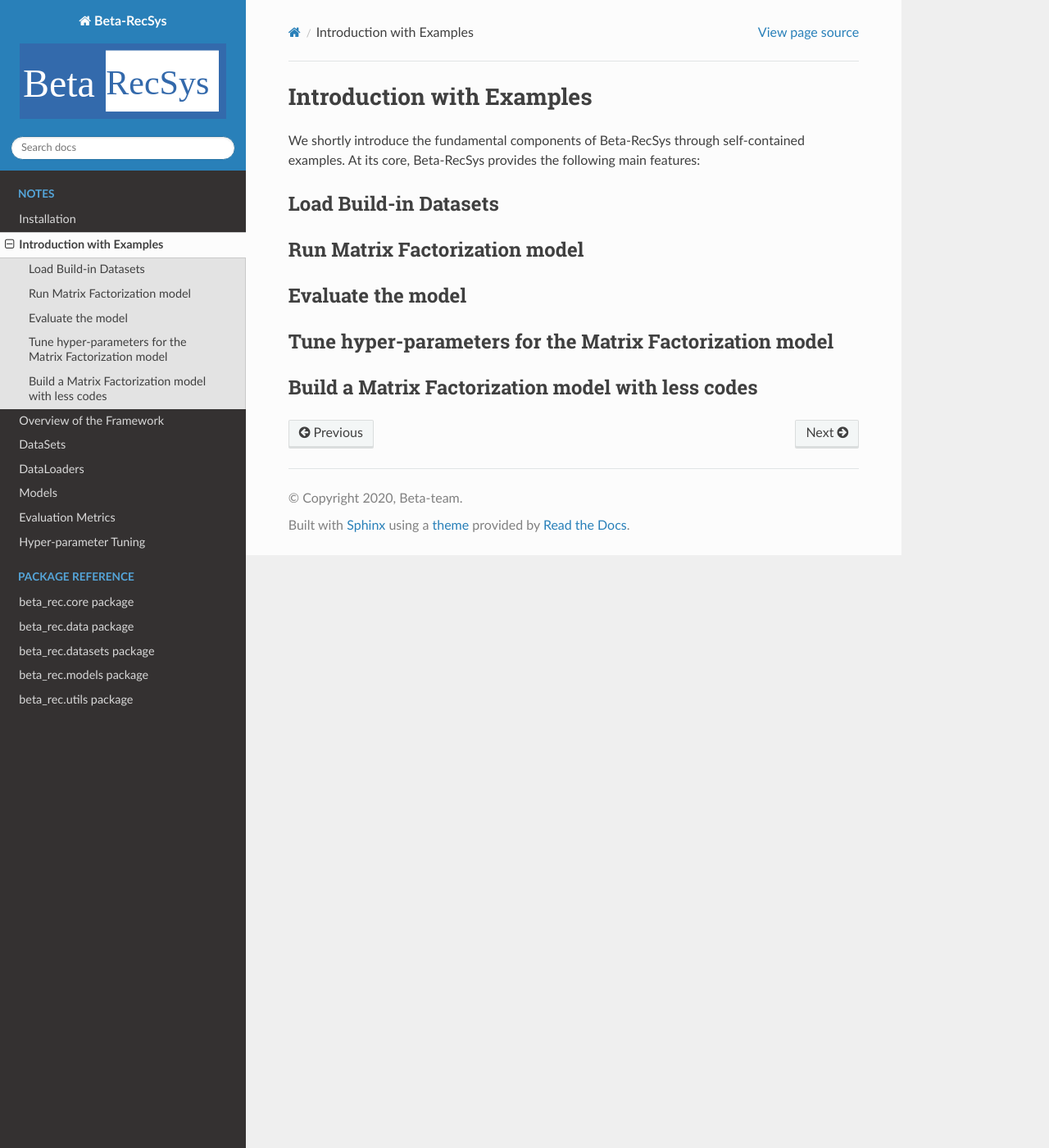
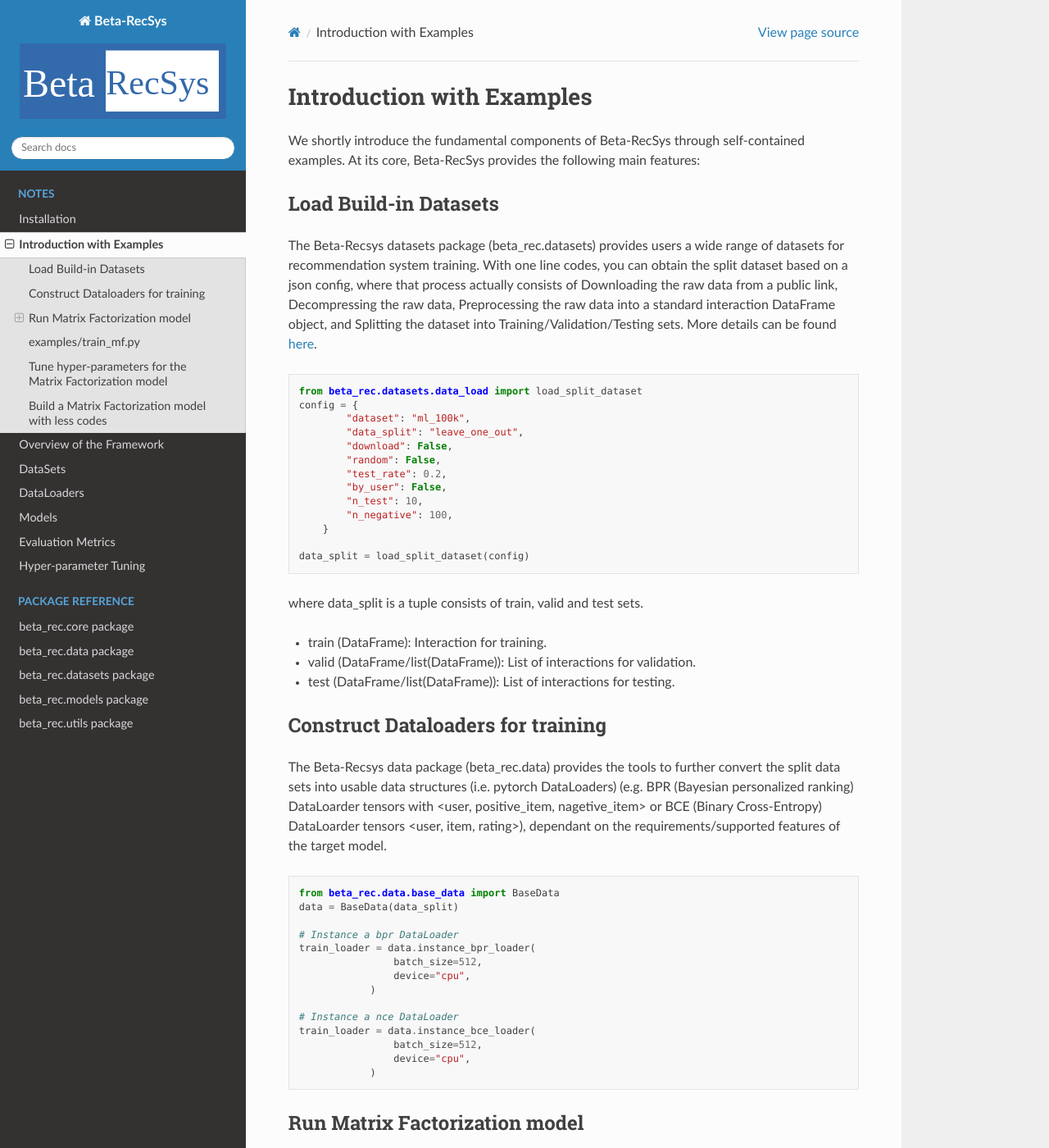
Before and after one commit to beta-team/beta-recsys, a Sphinx documentation site: the page built from docs/notes/introduction.md, in a window 1280 px wide and 1400 px high. Shown: the whole window at 82% size. Built offline with Sphinx 7.4.7 and the Read the Docs theme 2.0.0, drawn with Linux system fonts in a browser that asks for light colours; some of the changed text lies outside the part shown.

Commit message:
chore: finish introduction docs

````diff
--- a/docs/notes/introduction.md
+++ b/docs/notes/introduction.md
@@ -3,11 +3,133 @@
 At its core, Beta-RecSys provides the following main features:
 
 ## Load Build-in Datasets
+The Beta-Recsys datasets package (beta_rec.datasets) provides users a wide range of datasets for recommendation system training.
+With one line codes, you can obtain the split dataset based on a json config,
+where that process actually consists of Downloading the raw data from a public link, Decompressing the raw data,
+Preprocessing the raw data into a standard interaction DataFrame object, and Splitting the dataset into
+Training/Validation/Testing sets. More details can be found [here](https://beta-recsys.readthedocs.io/en/latest/notes/datasets.html).
+```python
+from beta_rec.datasets.data_load import load_split_dataset
+config = {
+        "dataset": "ml_100k",
+        "data_split": "leave_one_out",
+        "download": False,
+        "random": False,
+        "test_rate": 0.2,
+        "by_user": False,
+        "n_test": 10,
+        "n_negative": 100,
+    }
+
+data_split = load_split_dataset(config)
+```
+where data_split is a tuple consists of train, valid and test sets.
+
+- train (DataFrame): Interaction for training.
+- valid (DataFrame/list(DataFrame)): List of interactions for validation.
+- test (DataFrame/list(DataFrame)): List of interactions for testing.
+
+## Construct Dataloaders for training
+The Beta-Recsys data package (beta_rec.data) provides the tools to further convert the split data sets into usable
+data structures (i.e. pytorch DataLoaders) (e.g. BPR (Bayesian personalized ranking) DataLoarder tensors with <user, positive_item, nagetive_item> or
+BCE (Binary Cross-Entropy) DataLoarder tensors <user, item, rating>), dependant on the requirements/supported features of the target model.
+
+```python
+from beta_rec.data.base_data import BaseData
+data = BaseData(data_split)
+
+# Instance a bpr DataLoader
+train_loader = data.instance_bpr_loader(
+                batch_size=512,
+                device="cpu",
+            )
+
+# Instance a nce DataLoader
+train_loader = data.instance_bce_loader(
+                batch_size=512,
+                device="cpu",
+            )
+```
 
 ## Run Matrix Factorization model
+Beta-Recsys provides 9 recommendation models that can be used out-of-the-box.
+For each model, we provide a default config/hyperparamter setting in the format if JOSN.
+Note that these models also accept hyperparamters from command lines.
+### Default config (configs/)
 
-## Evaluate the model
+```json
+{
+    "system": {
+        "root_dir": "../",
+        "log_dir": "logs/",
+        "result_dir": "results/",
+        "process_dir": "processes/",
+        "checkpoint_dir": "checkpoints/",
+        "dataset_dir": "datasets/",
+        "run_dir": "runs/",
+        "tune_dir": "tune_results/",
+        "device": "gpu",
+        "seed": 2020,
+        "metrics": ["ndcg", "precision", "recall", "map"],
+        "k": [5,10,20],
+        "valid_metric": "ndcg",
+        "valid_k": 10,
+        "result_file": "mf_result.csv"
+    },
+    "dataset": {
+        "dataset": "ml_100k",
+        "data_split": "leave_one_out",
+        "download": false,
+        "random": false,
+        "test_rate": 0.2,
+        "by_user": false,
+        "n_test": 10,
+        "n_negative": 100,
+        "result_col": ["dataset","data_split","test_rate","n_negative"]
+    },
+    "model": {
+        "model": "MF",
+        "config_id": "default",
+        "emb_dim": 64,
+        "num_negative": 4,
+        "batch_size": 400,
+        "batch_eval": true,
+        "dropout": 0.0,
+        "optimizer": "adam",
+        "loss": "bpr",
+        "lr": 0.05,
+        "reg": 0.001,
+        "max_epoch": 20,
+        "save_name": "mf.model",
+        "result_col": ["model","emb_dim","batch_size","dropout","optimizer","loss","lr","reg"]
+    }
+}
+
+```
+## examples/train_mf.py
+
+```shell script
+python train_mf.py
+```
 
 ## Tune hyper-parameters for the Matrix Factorization model
+To support easier and faster hyperparameter tuning for each model,
+we also integrate the [Ray](https://github.com/ray-project/ray) framework,
+which is a Python library for model training at scale.
+This enables the distribution of model training/tuning across multiple gpus and/or compute nodes.
+```json
+{
+"tunable": [
+        {"name": "loss", "type": "choice", "values": ["bce", "bpr"]}
+    ]
+}
+```
+Then run train_mf.py with parameter '--tune'
+
+```shell script
+python train_mf.py --tune True
+```
 
 ## Build a Matrix Factorization model with less codes
+
+TBD
````
Also changed, not shown: docs/notes/datasets.md (+1 -4 lines).
